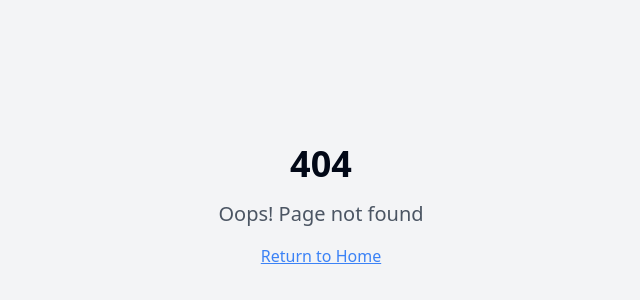
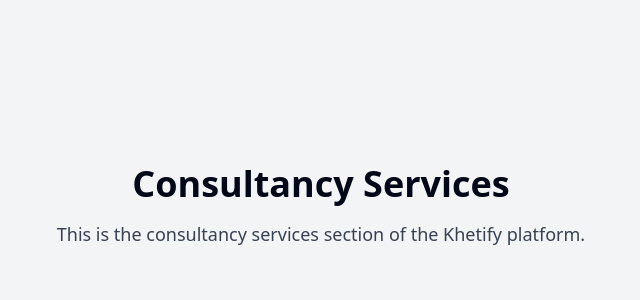
Before and after one commit to abhisheksangwan/Khetify-Your-Farm-Genie, a React (Vite) app: page /consultancy in a window 1280 px wide. Before the commit this address had no page. Shown: the part 194-494 px from the top of the page, without its empty margins (319-959 px from the left). Built offline with nearby package versions, Linux system fonts and the light colour scheme.

Commit message:
Added consultancy Page - accessed via /consultancy

```diff
--- a/src/App.tsx
+++ b/src/App.tsx
@@ -12,6 +12,7 @@ import NotFound from "./pages/NotFound";
 import PrivacyPolicy from "./pages/PrivacyPolicy";
 import ContactUs from "./pages/ContactUs";
 import Farmers from "./components/farmers";
+import ConsultancyServices from "./components/ConsultancyServices";
 
 const queryClient = new QueryClient();
 
@@ -30,6 +31,7 @@ const App = () => (
           <Route path="*" element={<NotFound />} />
           <Route path="/privacy-policy" element={<PrivacyPolicy />} />
           <Route path="/farmers" element={<Farmers />} />
+          <Route path="/consultancy" element={<ConsultancyServices/>} />
 
         </Routes>
       </BrowserRouter>
--- /dev/null
+++ b/src/components/ConsultancyServices.tsx
@@ -0,0 +1,14 @@
+import React from "react";
+
+const ConsultancyServices = () => {
+  return (
+    <div className="flex flex-col items-center justify-center min-h-screen bg-gray-100">
+      <h1 className="text-4xl font-bold mb-4">Consultancy Services</h1>
+      <p className="text-lg text-gray-700">
+        This is the consultancy services section of the Khetify platform.
+      </p>
+    </div>
+  );
+};
+
+export default ConsultancyServices;
--- a/src/components/Services.tsx
+++ b/src/components/Services.tsx
@@ -3,6 +3,7 @@ import { Users, MessageSquare } from "lucide-react";
 import { Card, CardContent, CardHeader, CardTitle } from "@/components/ui/card";
 import ServicesSection from "./ServicesSection";
 import { Link, useNavigate } from "react-router-dom";
+import ConsultancyServices from "./ConsultancyServices";
 
 // Farmers Section Component
 const FarmersSection = ({ onClick }: { onClick: () => void }) => (
@@ -28,8 +29,9 @@ const FarmersSection = ({ onClick }: { onClick: () => void }) => (
 );
 
 // Consultancy Section Component
-const ConsultancySection = () => (
-  <Card className="bg-white border-green-200 hover:shadow-lg transition-shadow flex-1">
+const ConsultancySection = ({onClick}: {onClick: ()=> void }) => (
+  <Card className="bg-white border-green-200 hover:shadow-lg transition-shadow cursor-pointer flex-1"
+    onClick={onClick}>
     <CardHeader>
       <CardTitle className="flex items-center text-green-800">
         <MessageSquare className="h-6 w-6 mr-2" />
@@ -70,7 +72,9 @@ const Services = () => {
           />
 
           {/* Render Consultancy Section */}
-          <ConsultancySection />
+          <ConsultancySection
+            onClick={() => navigate("/consultancy")}
+          />
         </div>
 
         {/* Conditionally Render Farmers Services Section */}
```
